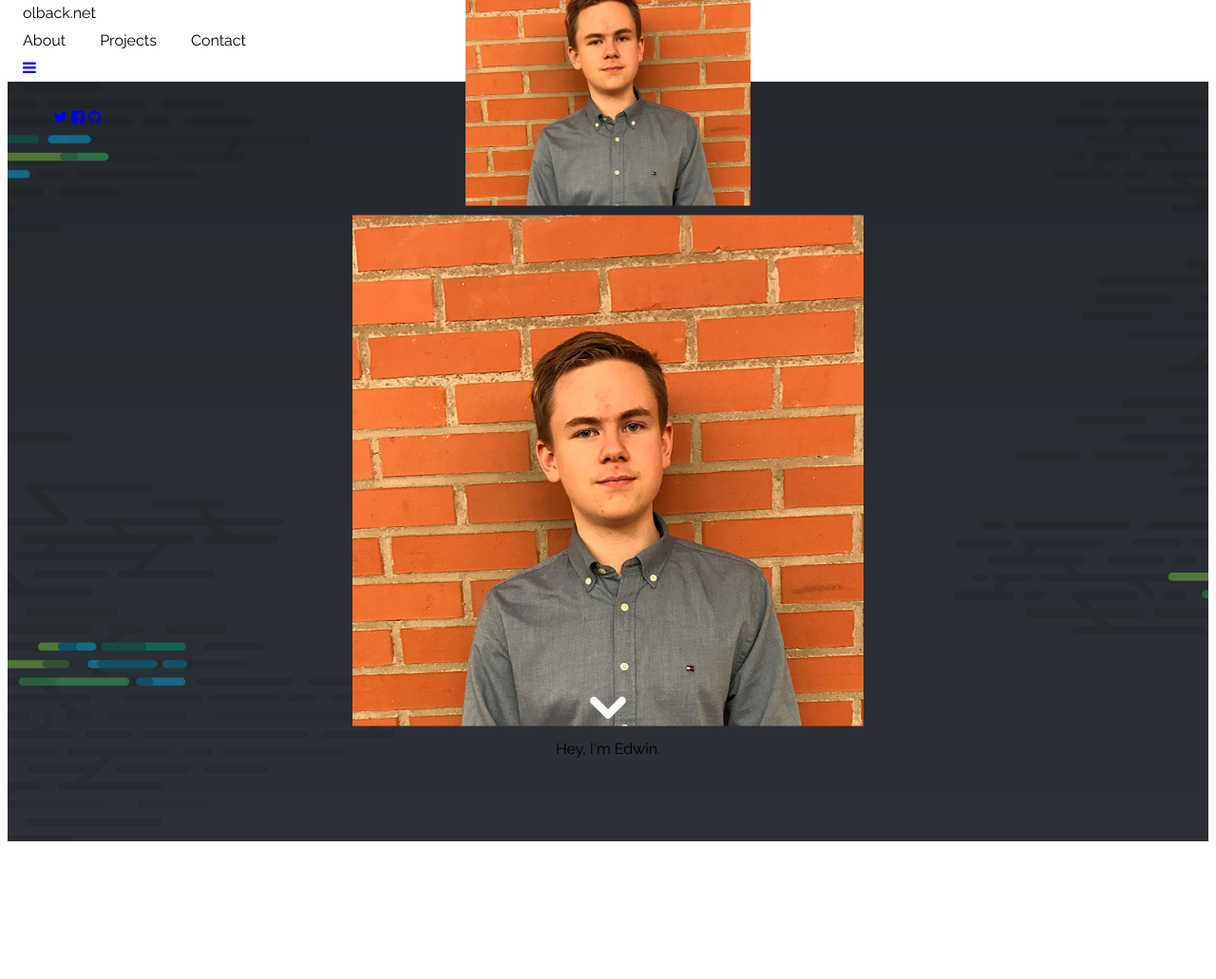
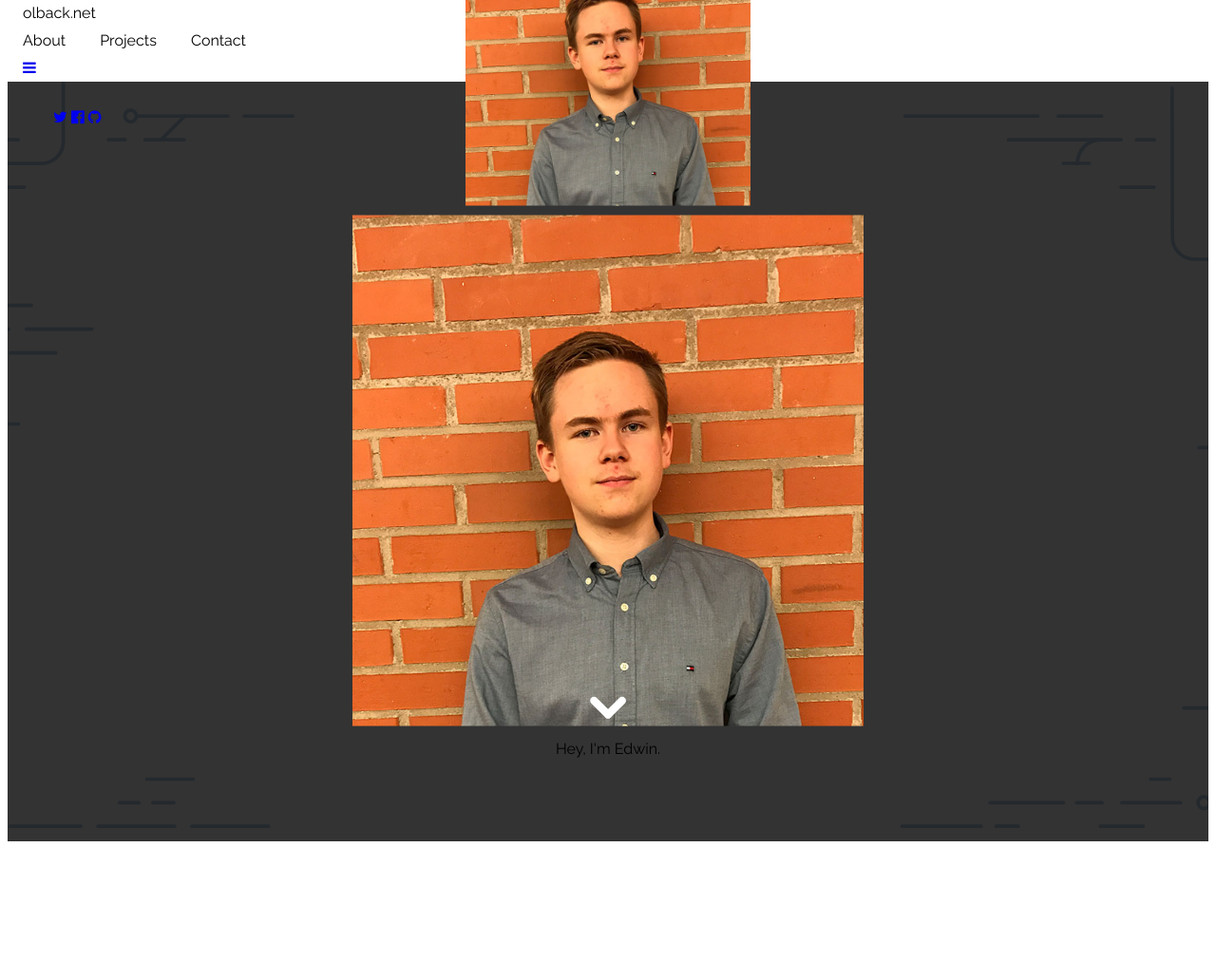
Before and after one commit to olback/olback.dev, a PHP site: page / in a window 1280 px wide. Shown: the top 1031 px of the page at 95% size. Run offline with PHP 8.4, Linux system fonts and the light colour scheme; data that the repository does not hold is empty; a stand-in replaces the project's code that opens the database connection; some libraries are stand-ins or nearby versions.

Commit message:
Update styles.css

```diff
--- a/css/styles.css
+++ b/css/styles.css
@@ -10,7 +10,8 @@ body, html {
 .bgimg-1 {
     background-position: center;
     background-size: cover;
-    background-image: url("../img/bg.png");
+    background-image: url("../img/simple-codelines.svg");
+    background-color: #333;
     min-height: 100%;
     top: -15px;
 }
```
